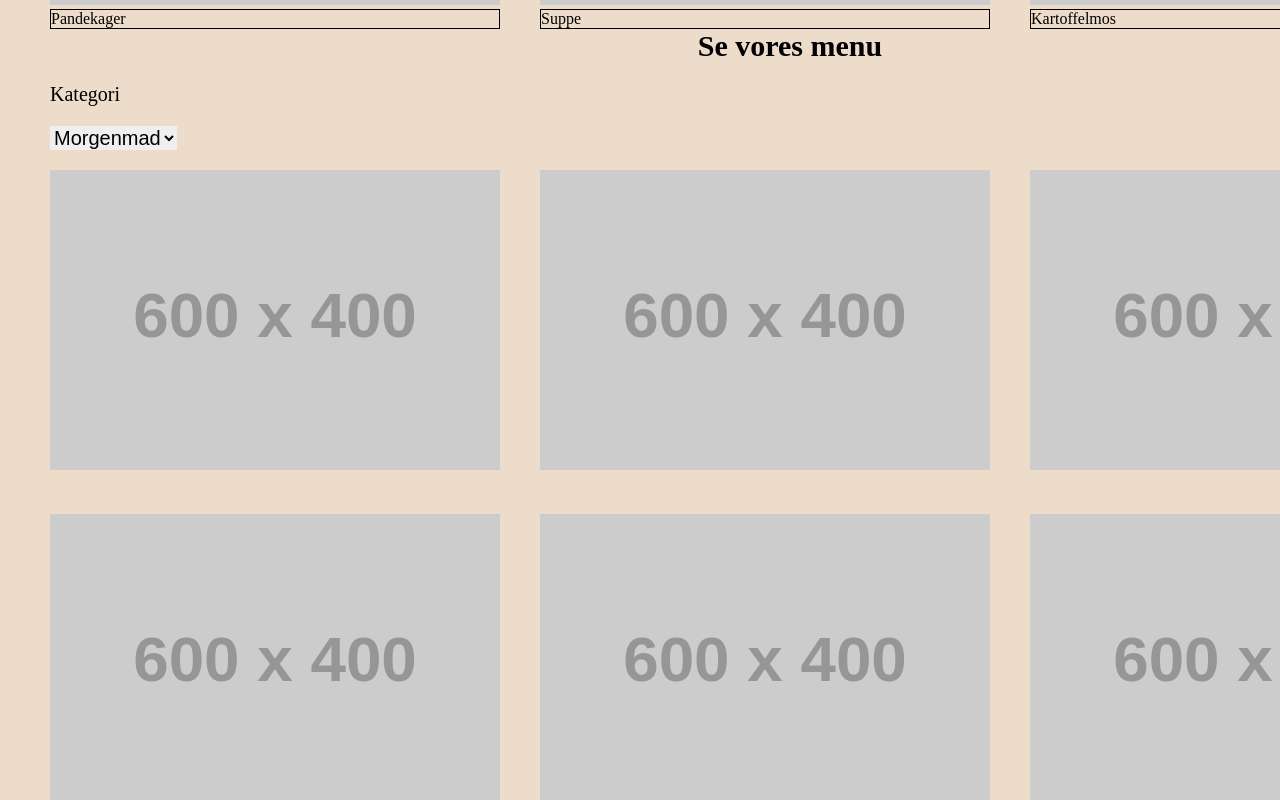
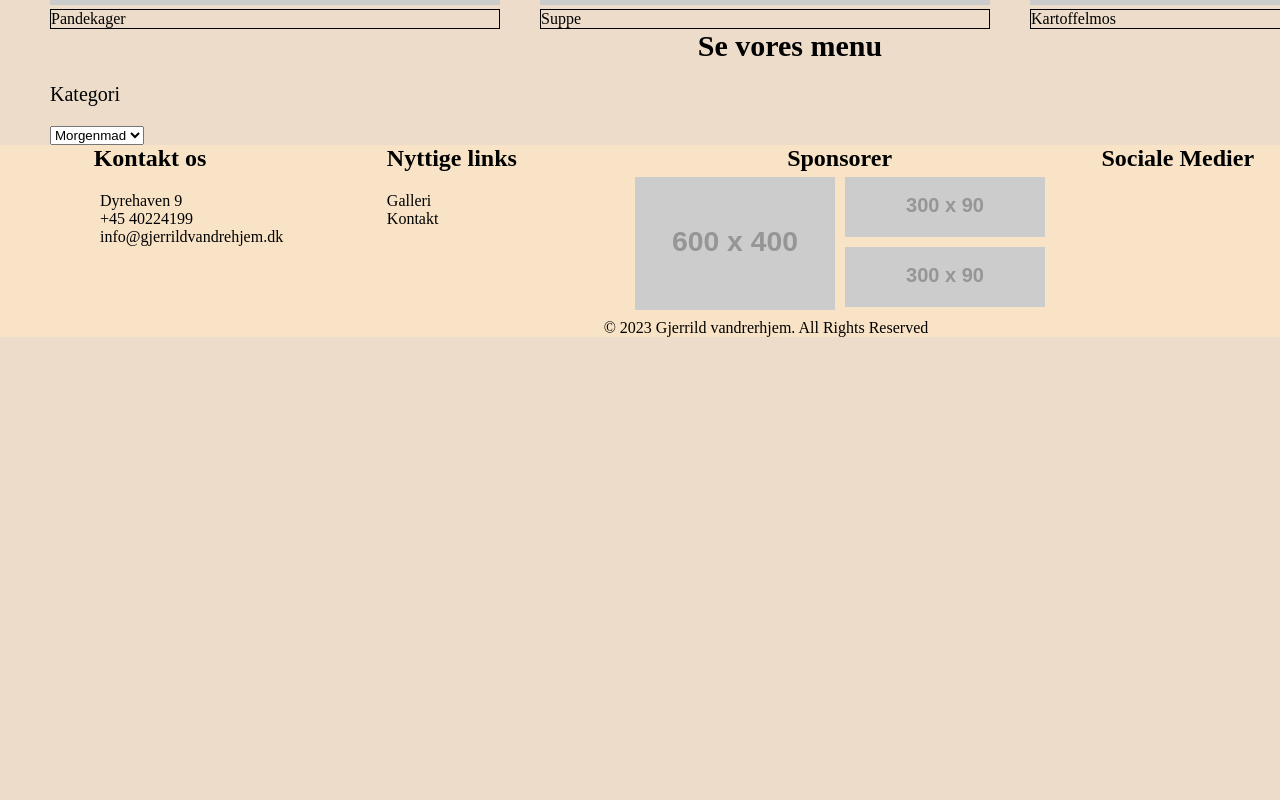
Before and after one commit to luffe141/Vandrehjem, a React (Vite) app in the folder frontend/: page /Restaurant in a window 1280 px wide. Shown: the part 540-1340 px from the top of the page. After the commit the page ends 877 px from the top, so only its background shows below. Built offline with nearby package versions, Linux system fonts and the light colour scheme.

Commit message:
Sidste ændringer på Restaurant

```diff
--- a/frontend/src/components/Restaurant/Restaurant.tsx
+++ b/frontend/src/components/Restaurant/Restaurant.tsx
@@ -1,9 +1,50 @@
+import React, { useState } from "react";
 import style from "./restaurant.module.css";
 
-const imgChange = (event: any) => {
-  const selectedValue = event.target.value;
-  console.log('Selected value:', selectedValue);
+const ImageSwitcher: React.FC = () => {
+  const [selectedImage, setSelectedImage] = useState<string>('');
+
+  const handleChange = (event: React.ChangeEvent<HTMLSelectElement>) => {
+    setSelectedImage(event.target.value);
+  };
+
+  return (
+    <div>
+      <select value={selectedImage} onChange={handleChange}>
+        <option value="morgenmad">Morgenmad</option>
+        <option value="frokost">Frokost</option>
+        <option value="aftensmad">Aftensmad</option>
+      </select>
+
+      <div className={style.madBilleder}>
+        {selectedImage === "morgenmad" && (
+          <div>
+            <img src="https://placehold.co/600x300" alt="Billede 1" />
+            <img src="https://placehold.co/600x300" alt="Billede 2" />
+            <img src="https://placehold.co/600x300" alt="Billede 3" />
+          </div>
+        )}
+
+        {selectedImage === "frokost" && (
+          <div>
+            <img src="https://placehold.co/600x400" alt="Billede 1" />
+            <img src="https://placehold.co/600x400" alt="Billede 2" />
+            <img src="https://placehold.co/600x400" alt="Billede 3" />
+          </div>
+        )}
+
+        {selectedImage === "aftensmad" && (
+          <div>
+            <img src="https://placehold.co/600x200" alt="Billede 1" />
+            <img src="https://placehold.co/600x200" alt="Billede 2" />
+            <img src="https://placehold.co/600x200" alt="Billede 3" />
+          </div>
+        )}
+      </div>
+    </div>
+  );
 };
+
 
 
 const Restaurant = () => {
@@ -11,15 +52,15 @@ const Restaurant = () => {
     <div className={style.mainContainer}>
       <div className={style.highlightedContainer}>
         <div>
-          <img src="https://placehold.co/600x400" />
+          <img src="https://placehold.co/600x400" alt="Pandekager" />
           <p>Pandekager</p>
         </div>
         <div>
-          <img src="https://placehold.co/600x400" />
+          <img src="https://placehold.co/600x400" alt="Suppe" />
           <p>Suppe</p>
         </div>
         <div>
-          <img src="https://placehold.co/600x400" />
+          <img src="https://placehold.co/600x400" alt="Kartoffelmos" />
           <p>Kartoffelmos</p>
         </div>
       </div>
@@ -30,21 +71,7 @@ const Restaurant = () => {
         <div className={style.kategori}>
           <p>Kategori</p>
         </div>
-        <div>
-          <select onChange={imgChange} name="meals"  className={style.meals}>
-            <option value="1">Morgenmad</option>
-            <option value="2">Frokost</option>
-            <option value="3">Aftensmad</option>
-          </select>
-        </div>
-      </div>
-      <div className={style.morgenmad}>
-        <div><img src="https://placehold.co/600x400" /></div>
-        <div><img src="https://placehold.co/600x400" /></div>
-        <div><img src="https://placehold.co/600x400" /></div>
-        <div><img src="https://placehold.co/600x400" /></div>
-        <div><img src="https://placehold.co/600x400" /></div>
-        <div><img src="https://placehold.co/600x400" /></div>
+        <ImageSwitcher />
       </div>
     </div>
   );
--- a/frontend/src/components/Restaurant/restaurant.module.css
+++ b/frontend/src/components/Restaurant/restaurant.module.css
@@ -7,6 +7,13 @@
     display: flex;
     flex-wrap: wrap;
     justify-content: center;
+}
+
+.madBilleder img{
+    width: 480px;
+    padding: 20px;
+    padding-left: 0px;
+
 }
 
 .highlightedContainer img{
```
